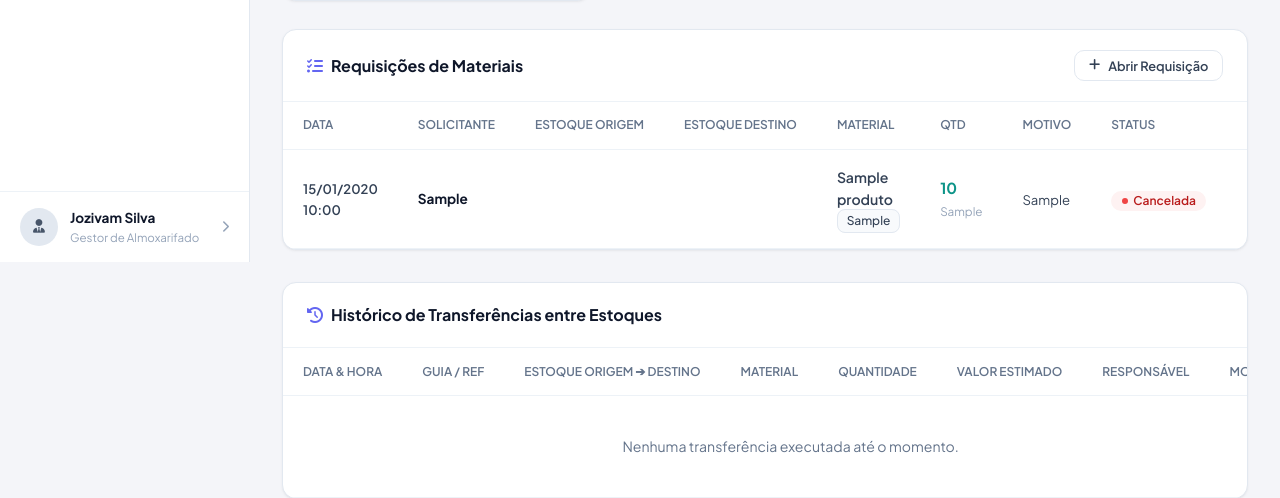
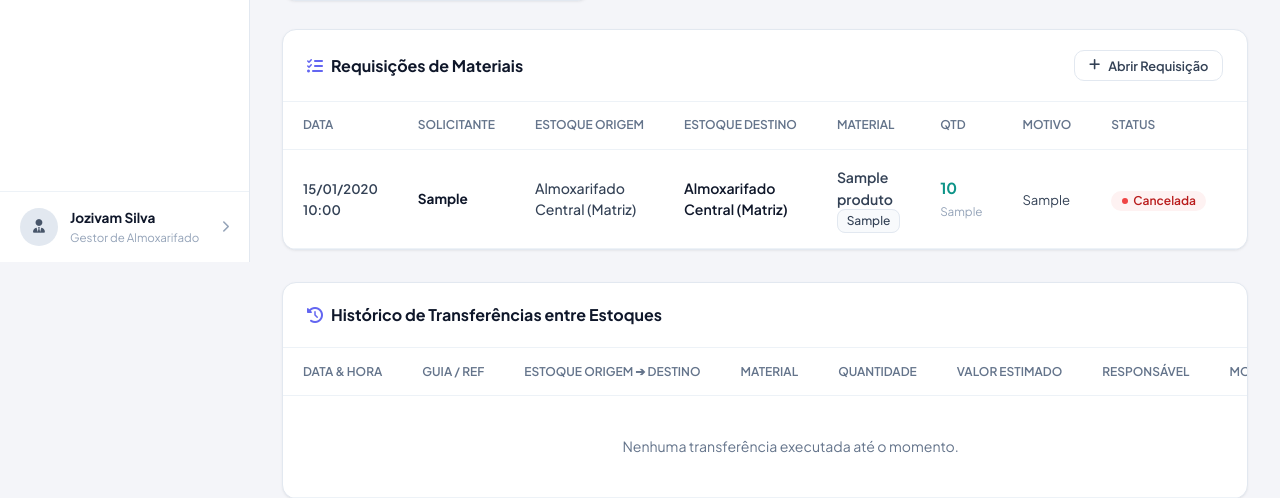
Before and after one commit to jozivam/JPS-Iventory, a Node server app: page /transferencias in a window 1280 px wide. Shown: the part 538-1036 px from the top of the page. Run offline with Node 20, Linux system fonts and the light colour scheme; tables that the repository leaves empty hold one stand-in row (values such as "Sample post"); data that the repository does not hold is empty; some libraries are stand-ins or nearby versions.

Commit message:
fix: corrige exibicao de estoque origem e destino nas requisicoes e suporte a status aprovada

```diff
--- a/src/controllers/TransferenciaController.js
+++ b/src/controllers/TransferenciaController.js
@@ -69,7 +69,7 @@ class TransferenciaController {
           almoxarifado_destino_id,
           produto_id,
           quantidade,
-          solicitante: responsavel,
+          solicitante: responsavel || req.body.solicitante || 'Almoxarife Solicitante',
           motivo,
           observacoes
         });
--- a/src/models/Requisicao.js
+++ b/src/models/Requisicao.js
@@ -14,13 +14,17 @@ class Requisicao {
         p.tag AS produto_tag,
         p.unidade_medida AS produto_unidade,
         ao.nome AS origem_nome,
+        ao.nome AS almoxarifado_origem_nome,
         ao.codigo AS origem_codigo,
+        ao.codigo AS almoxarifado_origem_codigo,
         ad.nome AS destino_nome,
-        ad.codigo AS destino_codigo
+        ad.nome AS almoxarifado_destino_nome,
+        ad.codigo AS destino_codigo,
+        ad.codigo AS almoxarifado_destino_codigo
       FROM requisicoes_obras r
-      JOIN produtos p ON r.produto_id = p.id
-      JOIN almoxarifados ao ON r.almoxarifado_origem_id = ao.id
-      JOIN almoxarifados ad ON r.almoxarifado_destino_id = ad.id
+      LEFT JOIN produtos p ON r.produto_id = p.id
+      LEFT JOIN almoxarifados ao ON r.almoxarifado_origem_id = ao.id
+      LEFT JOIN almoxarifados ad ON r.almoxarifado_destino_id = ad.id
       WHERE 1=1
     `;
 
@@ -53,13 +57,17 @@ class Requisicao {
         p.tag AS produto_tag,
         p.unidade_medida AS produto_unidade,
         ao.nome AS origem_nome,
+        ao.nome AS almoxarifado_origem_nome,
         ao.codigo AS origem_codigo,
+        ao.codigo AS almoxarifado_origem_codigo,
         ad.nome AS destino_nome,
-        ad.codigo AS destino_codigo
+        ad.nome AS almoxarifado_destino_nome,
+        ad.codigo AS destino_codigo,
+        ad.codigo AS almoxarifado_destino_codigo
       FROM requisicoes_obras r
-      JOIN produtos p ON r.produto_id = p.id
-      JOIN almoxarifados ao ON r.almoxarifado_origem_id = ao.id
-      JOIN almoxarifados ad ON r.almoxarifado_destino_id = ad.id
+      LEFT JOIN produtos p ON r.produto_id = p.id
+      LEFT JOIN almoxarifados ao ON r.almoxarifado_origem_id = ao.id
+      LEFT JOIN almoxarifados ad ON r.almoxarifado_destino_id = ad.id
       WHERE r.id = ?
     `;
     return db.prepare(query).get(id);
--- a/src/views/almoxarifados/index.ejs
+++ b/src/views/almoxarifados/index.ejs
@@ -185,10 +185,10 @@
                 <strong style="color: var(--text-main); font-size: 0.85rem;"><%= req.solicitante %></strong>
               </td>
               <td>
-                <strong style="font-weight: 600; color: var(--text-main);"><%= req.almoxarifado_destino_nome %></strong>
+                <strong style="font-weight: 600; color: var(--text-main);"><%= req.almoxarifado_destino_nome || req.destino_nome || 'Canteiro de Obras' %></strong>
               </td>
               <td>
-                <span style="color: var(--text-body);"><%= req.almoxarifado_origem_nome %></span>
+                <span style="color: var(--text-body);"><%= req.almoxarifado_origem_nome || req.origem_nome || 'Almoxarifado Central' %></span>
               </td>
               <td>
                 <div style="font-weight: 600; color: var(--text-main);"><%= req.produto_nome %></div>
--- a/src/views/almoxarifados/show.ejs
+++ b/src/views/almoxarifados/show.ejs
@@ -237,7 +237,7 @@
             <tr>
               <td><span style="font-size: 0.82rem; font-weight: 600;"><%= formatDate(r.criado_em) %></span></td>
               <td><strong style="color: var(--text-main); font-size: 0.85rem;"><%= r.solicitante %></strong></td>
-              <td><span style="font-size: 0.82rem;"><%= r.almoxarifado_origem_nome %> ➔ <%= r.almoxarifado_destino_nome %></span></td>
+              <td><span style="font-size: 0.82rem;"><%= r.almoxarifado_origem_nome || r.origem_nome || 'Central' %> ➔ <%= r.almoxarifado_destino_nome || r.destino_nome || 'Obra' %></span></td>
               <td><strong><%= r.produto_nome %></strong></td>
               <td><strong style="color: var(--teal);"><%= r.quantidade %></strong> <small style="color: var(--text-dim);"><%= r.produto_unidade %></small></td>
               <td><span style="font-size: 0.82rem;"><%= r.motivo %></span></td>
--- a/src/views/transferencias/index.ejs
+++ b/src/views/transferencias/index.ejs
@@ -34,8 +34,8 @@
 
 <!-- Storaxe KPI Cards de Transferência -->
 <%
-  const reqPendentesCount = requisicoes ? requisicoes.filter(r => r.status === 'PENDENTE').length : 0;
-  const reqAtendidasCount = requisicoes ? requisicoes.filter(r => r.status === 'ATENDIDA').length : 0;
+  const reqPendentesCount = requisicoes ? requisicoes.filter(r => r.status === 'PENDENTE' || r.status === 'APROVADA').length : 0;
+  const reqAtendidasCount = requisicoes ? requisicoes.filter(r => r.status === 'ATENDIDA' || r.status === 'FINALIZADA').length : 0;
   const transfCount = transferencias ? transferencias.length : 0;
 %>
 <div class="storaxe-kpi-grid">
@@ -109,8 +109,8 @@
             <tr>
               <td><span style="font-size: 0.82rem; font-weight: 600;"><%= formatDate(r.criado_em) %></span></td>
               <td><strong style="color: var(--text-main); font-size: 0.85rem;"><%= r.solicitante %></strong></td>
-              <td><span style="color: var(--text-body); font-weight: 500;"><%= r.almoxarifado_origem_nome %></span></td>
-              <td><strong style="color: var(--text-main); font-weight: 600;"><%= r.almoxarifado_destino_nome %></strong></td>
+              <td><span style="color: var(--text-body); font-weight: 500;"><%= r.almoxarifado_origem_nome || r.origem_nome || 'Almoxarifado Central' %></span></td>
+              <td><strong style="color: var(--text-main); font-weight: 600;"><%= r.almoxarifado_destino_nome || r.destino_nome || 'Canteiro de Obras' %></strong></td>
               <td>
                 <a href="/produtos/<%= r.produto_id %>" style="color: inherit; text-decoration: none; font-weight: 600;">
                   <%= r.produto_nome %>
@@ -125,14 +125,16 @@
               <td>
                 <% if (r.status === 'PENDENTE') { %>
                   <span class="status-pill low-stock"><span class="status-dot-sm"></span> Pendente</span>
-                <% } else if (r.status === 'ATENDIDA') { %>
+                <% } else if (r.status === 'APROVADA') { %>
+                  <span class="status-pill in-stock" style="background: rgba(14, 165, 233, 0.12); color: #0284c7; border: 1px solid rgba(14, 165, 233, 0.25);"><span class="status-dot-sm" style="background: #0284c7;"></span> Aprovada</span>
+                <% } else if (r.status === 'ATENDIDA' || r.status === 'FINALIZADA') { %>
                   <span class="status-pill in-stock"><span class="status-dot-sm"></span> Atendida</span>
                 <% } else { %>
                   <span class="status-pill out-of-stock"><span class="status-dot-sm"></span> Cancelada</span>
                 <% } %>
               </td>
               <td style="text-align: right; white-space: nowrap;">
-                <% if (r.status === 'PENDENTE') { %>
+                <% if (r.status === 'PENDENTE' || r.status === 'APROVADA') { %>
                   <div style="display: inline-flex; gap: 0.35rem;">
                     <form action="/requisicoes/<%= r.id %>/atender" method="POST" style="display: inline;">
                       <input type="hidden" name="responsavel" value="Almoxarife Responsável">
@@ -146,6 +148,8 @@
                       </button>
                     </form>
                   </div>
+                <% } else if (r.status === 'CANCELADA') { %>
+                  <span style="font-size: 0.78rem; color: var(--danger); font-style: italic;">Cancelada</span>
                 <% } else { %>
                   <span style="font-size: 0.78rem; color: var(--text-dim); font-style: italic;">Concluída</span>
                 <% } %>
```
